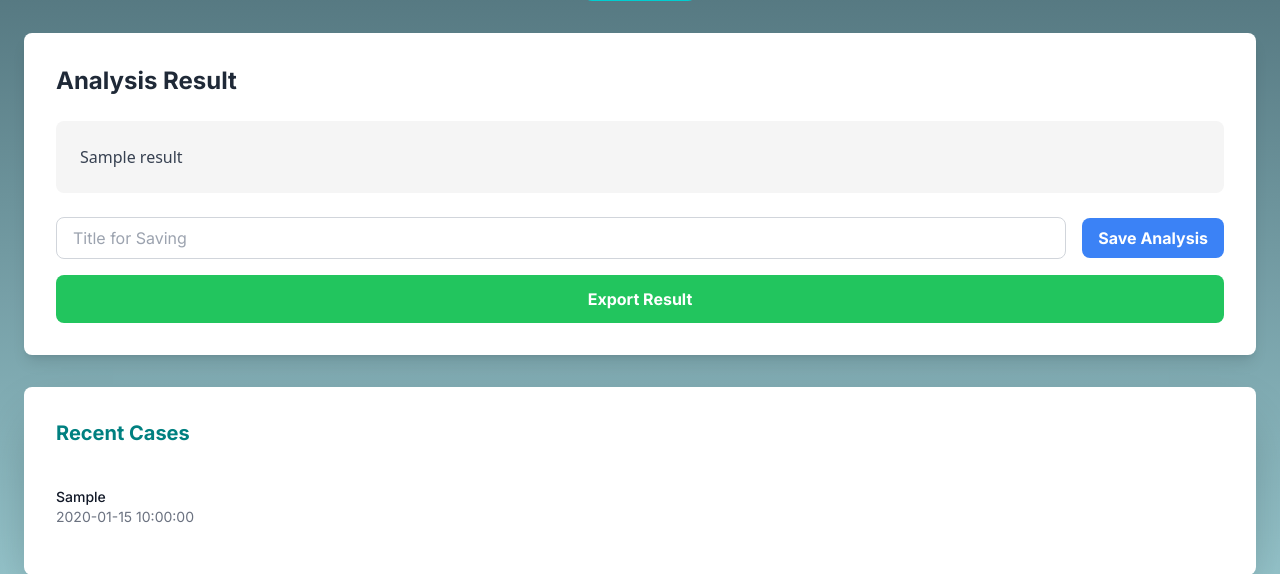
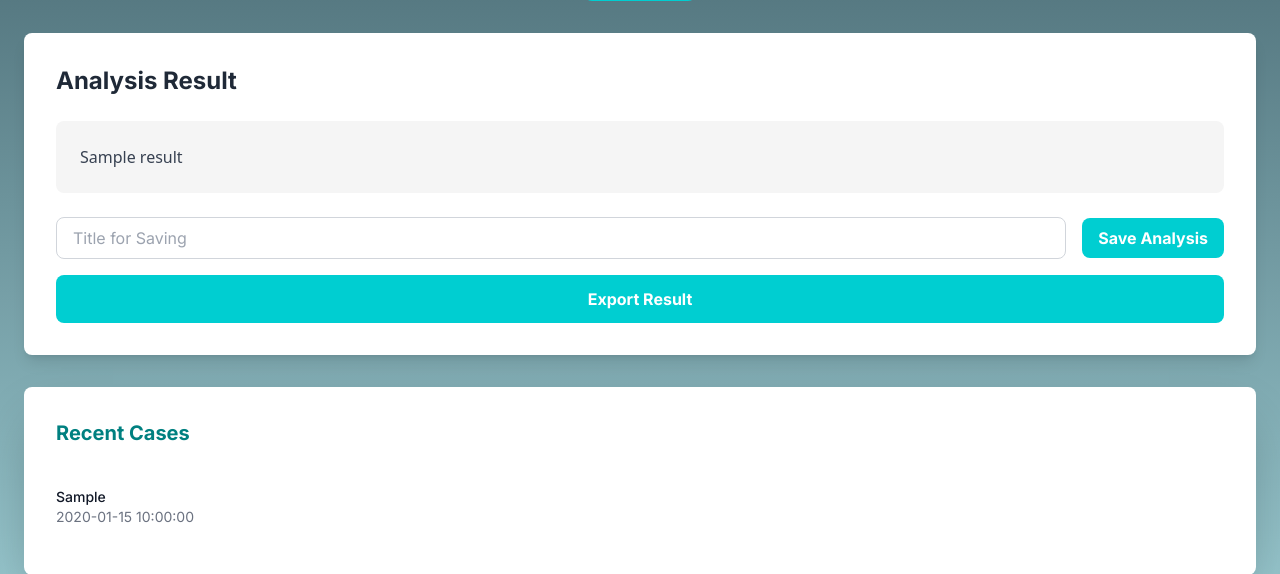
Before and after one commit to hrch3k/AI-LegalXpert, a Flask app: template templates/index.html in a window 1280 px wide. Shown: the part 811-1385 px from the top of the page. Run offline with Flask 3, Linux system fonts and the light colour scheme; tables that the repository leaves empty hold one stand-in row (values such as "Sample post"); the template is opened without the code that fills it: values that come from a table or form of the project are taken from there, most other values are stand-ins (such as "Sample title", 1, 10 or a date in 2020); some libraries are stand-ins or nearby versions.

Commit message:
"Updated styles for save analysis and export result buttons, and added recent cases section"

```diff
--- a/templates/index.html
+++ b/templates/index.html
@@ -121,17 +121,18 @@
                 </div>
                 <div class="flex flex-col space-y-4">
                     <form action="{{ url_for('save_analysis') }}" method="post" class="flex items-center space-x-4">
-                        <input type="text" name="title" placeholder="Title for Saving" class="flex-grow px-4 py-2 border border-gray-300 rounded-lg focus:outline-none focus:ring-2 focus:ring-blue-500">
-                        <button type="submit" class="bg-blue-500 hover:bg-blue-600 text-white font-bold py-2 px-4 rounded-lg transition duration-300 ease-in-out">
+                        <input type="text" name="title" placeholder="Title for Saving" class="flex-grow px-4 py-2 border border-gray-300 rounded-lg focus:outline-none focus:ring-2 focus:ring-darkturquoise">
+                        <button type="submit" class="bg-darkturquoise hover:bg-[#00a7b3] text-white font-bold py-2 px-4 rounded-lg transition duration-300 ease-in-out">
                             Save Analysis
                         </button>
                     </form>
-                    <a href="{{ url_for('export_result') }}" class="inline-block bg-green-500 hover:bg-green-600 text-white font-bold py-3 px-6 rounded-lg transition duration-300 ease-in-out text-center">
+                    <a href="{{ url_for('export_result') }}" class="inline-block bg-darkturquoise hover:bg-[#00a7b3] text-white font-bold py-3 px-6 rounded-lg transition duration-300 ease-in-out text-center">
                         Export Result
                     </a>
                 </div>
             </div>
             {% endif %}
+
             {% if recent_cases %}
             <div class="bg-white rounded-lg shadow-2xl p-8 mt-8">
                 <h2 class="text-xl font-bold text-teal mb-6">Recent Cases</h2>
@@ -174,7 +175,6 @@
         <p>&copy; 2024 LegalXpert. All Rights Reserved.</p>
     </footer>
 
-
     <script>
         document.addEventListener("DOMContentLoaded", function () {
             const form = document.querySelector("form");
```
